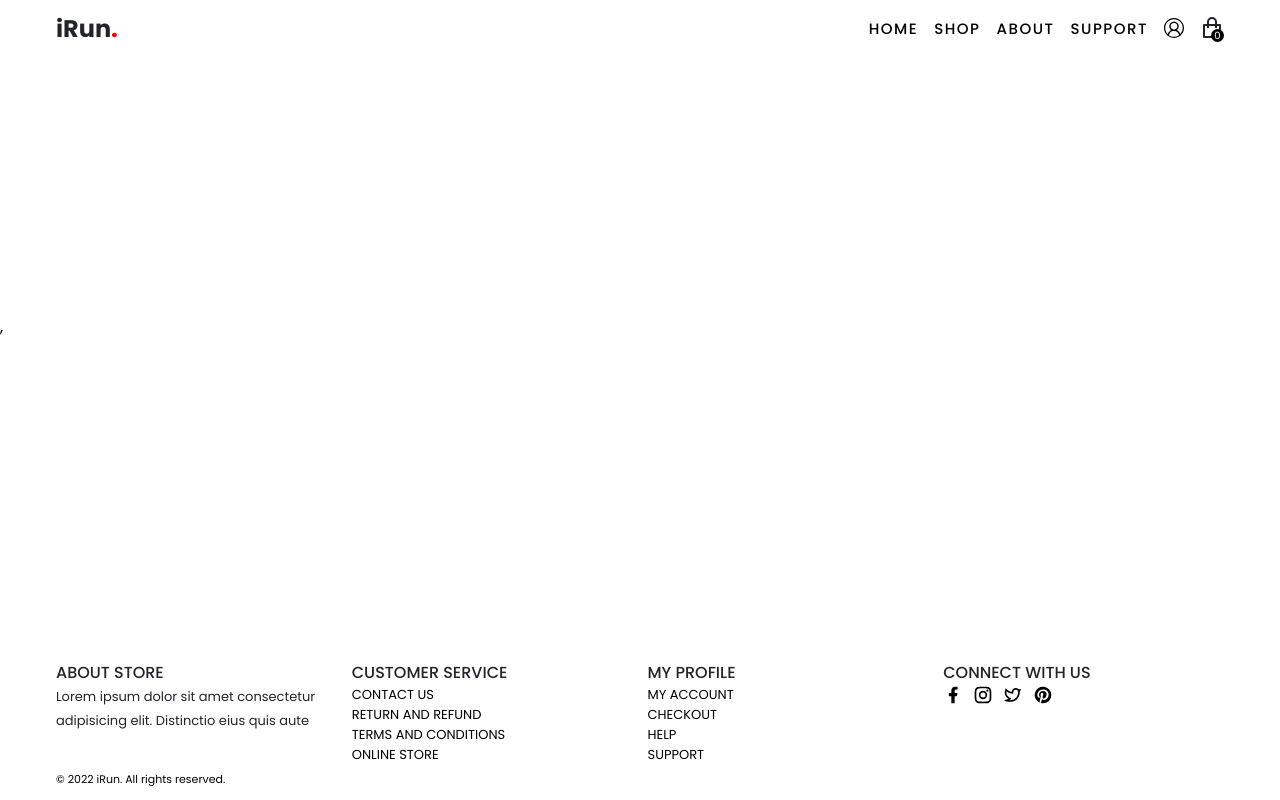
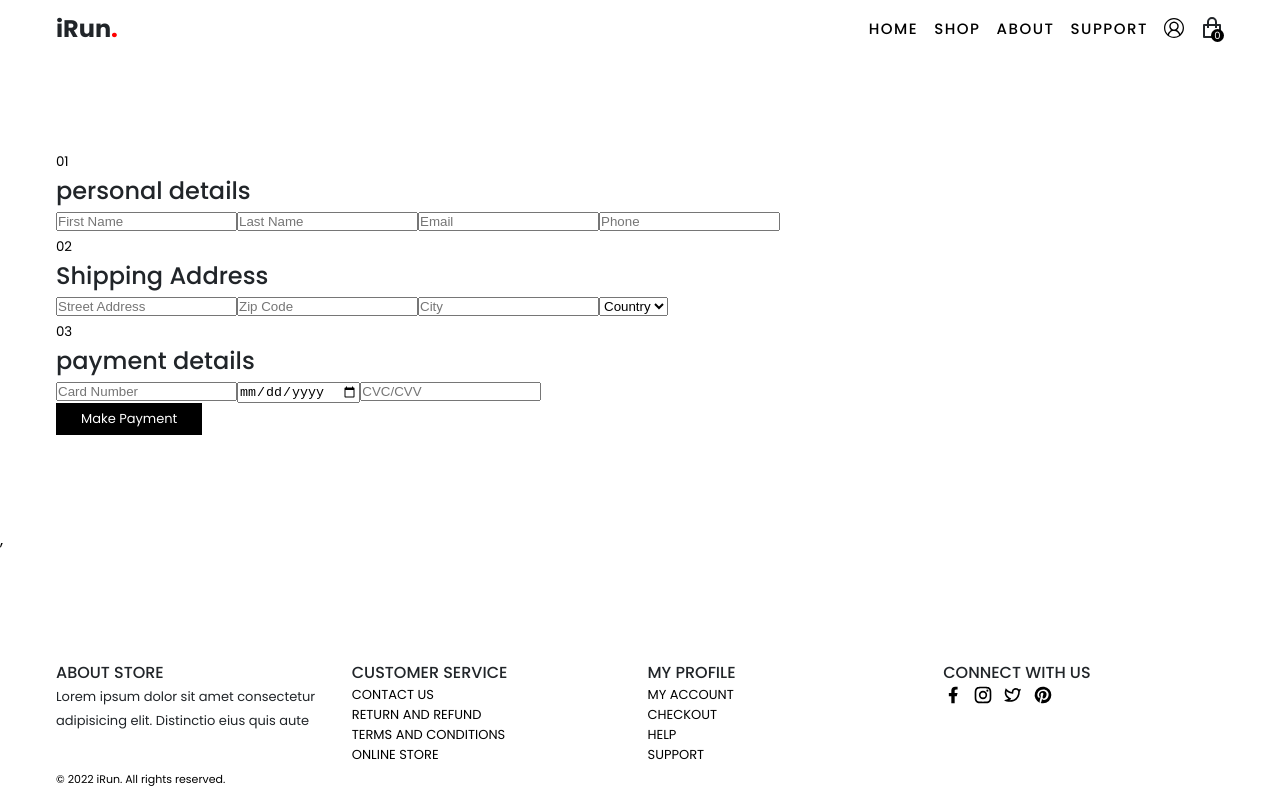
Before and after one commit to code322/irun_ecom_project, a React (Create React App) app in the folder client/: page /checkout in a window 1280 px wide. Built offline with nearby package versions, Linux system fonts and the light colour scheme; no server answers.

Commit message:
add checkout page

```diff
--- a/client/src/App.tsx
+++ b/client/src/App.tsx
@@ -9,6 +9,7 @@ import { RootState } from './redux/rootReducer';
 import { useSelector } from 'react-redux';
 import Register from './pages/Register/Register';
 import './App.scss';
+import Checkout from './pages/Checkout/Checkout';
 const App = () => {
 	const isLoggedIn = useSelector(
 		(state: RootState) => state.authReducer.isLoggedIn
@@ -23,6 +24,7 @@ const App = () => {
 					<Route path='/shop' element={<Shop />} />
 					<Route path='/cart' element={<Cart />} />
 					<Route path='/login' element={<Login />} />
+					<Route path='/checkout' element={<Checkout />} />
 
 					<Route
 						path='/register'
--- /dev/null
+++ b/client/src/pages/Checkout/Checkout.tsx
@@ -0,0 +1,59 @@
+import './Checkout.scss';
+import Button from '../../components/Button/SqueryButton/Button';
+import './Checkout.scss';
+
+const Checkout: React.FC = () => {
+	return (
+		<section className='checkout'>
+			<div className='bd-container checkout-container section'>
+				<div className='personal-details-container form-wrapper'>
+					<div className='input-header'>
+						<small>01</small>
+						<h2 className='title'>personal details</h2>
+					</div>
+					<div className='personal-details-data form-control'>
+						<input type='text' placeholder='First Name' />
+						<input type='text' placeholder='Last Name' />
+						<input type='text' placeholder='Email ' />
+						<input type='text' placeholder='Phone' />
+					</div>
+				</div>
+
+				<div className='shipping-details-container form-wrapper'>
+					<div className='input-header'>
+						<small>02</small>
+						<h2 className='title'>Shipping Address</h2>
+					</div>
+					<div className='shipping-details-data form-control'>
+						<input type='text' placeholder='Street Address' />
+						<input type='text' placeholder='Zip Code' />
+						<input type='text' placeholder='City' />
+						<select name='' id=''>
+							<option selected disabled>
+								Country
+							</option>
+							<option value='Canada'>Canada </option>
+							<option value='USA'>USA</option>
+						</select>
+					</div>
+				</div>
+				<div className='payment-details-container form-wrapper'>
+					<div className='input-header'>
+						<small>03</small>
+						<h2 className='title'>payment details</h2>
+					</div>
+					<div className='payment-data form-control'>
+						<input type='text' placeholder='Card Number' />
+						<input type='date' placeholder='expire date' />
+						<input type='number' placeholder='CVC/CVV' />
+					</div>
+				</div>
+				<div className='btn-container'>
+					<Button text='Make Payment' />
+				</div>
+			</div>
+		</section>
+	);
+};
+
+export default Checkout;
```
Also changed, not shown: client/src/pages/Checkout/Checkout.scss (added).
